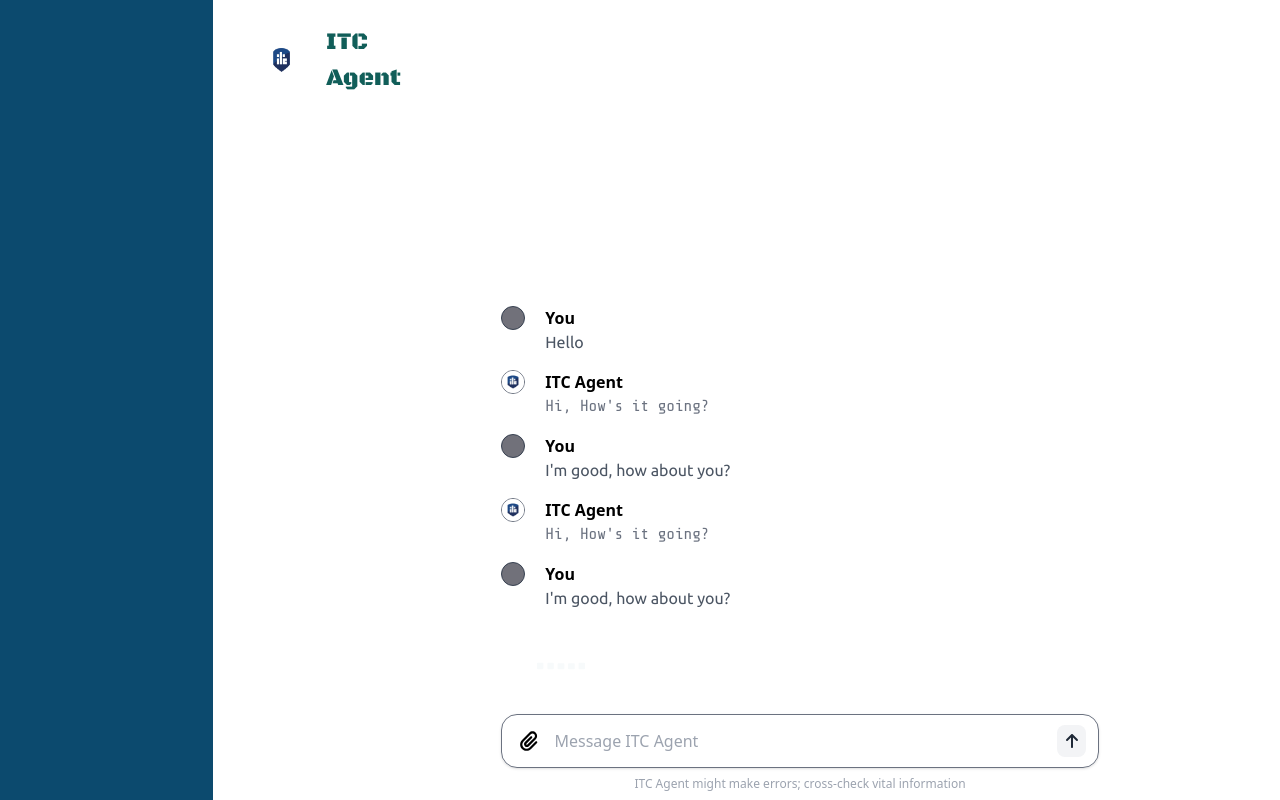
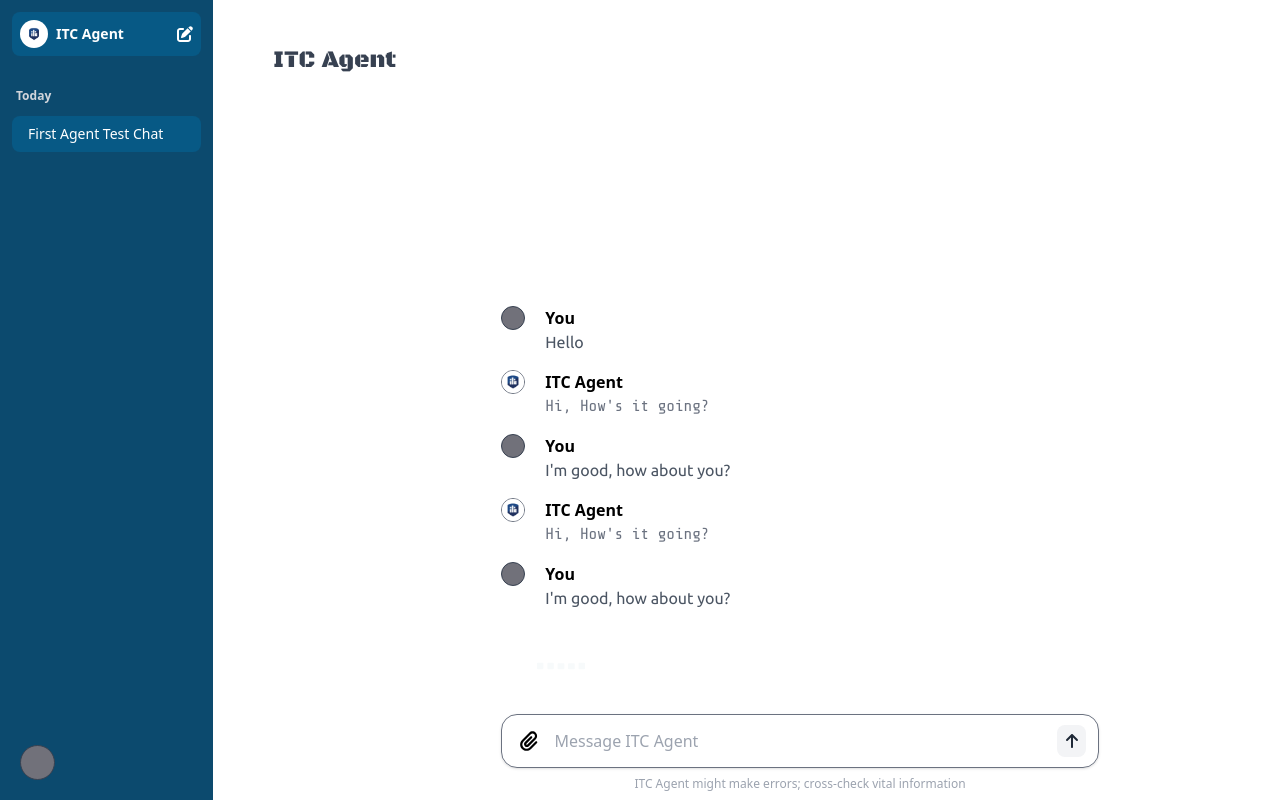
Before and after one commit to KobinaKorankye/itc-chatbot, a React (Vite) app: page /chat in a window 1280 px wide. Built offline with nearby package versions, Linux system fonts and the light colour scheme; no server answers.

Commit message:
UI Looking complete minus signup and functionality

```diff
--- a/src/components/MessageInput.jsx
+++ b/src/components/MessageInput.jsx
@@ -20,7 +20,7 @@ export default function MessageInput({
       >
         <div
           onClick={onAttachClick}
-          className="flex justify-center items-center w-8 h-8 rounded-lg mr-3"
+          className="flex cursor-pointer justify-center items-center w-8 h-8 rounded-lg mr-3"
         >
           <FontAwesomeIcon className="text-black" size="lg" icon={faPaperclip} />
         </div>
@@ -36,7 +36,7 @@ export default function MessageInput({
             onClick={onIconClick}
             className="bg-gray-100 flex justify-center items-center w-8 h-8 rounded-lg"
           >
-            <FontAwesomeIcon className="text-gray-800" size="1x" icon={icon} />
+            <FontAwesomeIcon className="cursor-pointer text-gray-800" size="1x" icon={icon} />
           </div>
         )}
       </div>
--- a/src/pages/Chat.jsx
+++ b/src/pages/Chat.jsx
@@ -5,15 +5,24 @@ import MessageInput from "../components/MessageInput";
 import Loader from "../loader/Loader";
 import UserMessage from "../components/UserMessage";
 import BotMessage from "../components/BotMessage";
-import { faArrowUp } from "@fortawesome/free-solid-svg-icons";
-import { useEffect, useState } from "react";
+import {
+  faArrowUp,
+  faFile,
+  faNoteSticky,
+  faPenClip,
+  faPenToSquare,
+  faStickyNote,
+} from "@fortawesome/free-solid-svg-icons";
+import { useContext, useEffect, useState } from "react";
 import io from "socket.io-client";
+import { FontAwesomeIcon } from "@fortawesome/react-fontawesome";
+import AppContext from "../contexts/AppContext";
 
 const SOCKET_SERVER_URL = "https://itc-bot-backend.onrender.com";
 
 function Chat() {
   const [message, setMessage] = useState("");
-  const [username, setUserName] = useState("Kobina");
+  const {user} = useContext(AppContext);
 
   const [socket, setSocket] = useState(null);
   const [messages, setMessages] = useState([]);
@@ -56,13 +65,46 @@ function Chat() {
   return (
     <div className="flex flex-col h-[100vh] bg-white text-black items-center">
       <div className="w-full h-full flex">
-        <div className="-md:hidden h-full bg-sky-900 w-[20%]"></div>
+        <div className="-md:hidden flex flex-col h-full bg-sky-900 w-[20%]">
+          <div className="flex m-3 p-2 items-center text-sky-100 cursor-pointer bg-sky-800 hover:bg-sky-700 rounded-lg">
+            <div className="bg-white p-1 rounded-full">
+              <img src={ITCLogo} className="h-5 rounded-full" />
+            </div>
+            <div
+              // style={{ fontFamily: "Ubuntu" }}
+              className="text-white font-semibold ml-2 text-sm"
+            >
+              ITC Agent
+            </div>
+
+            <FontAwesomeIcon
+              className="cursor-pointer ml-auto text-white"
+              size="1x"
+              icon={faPenToSquare}
+            />
+          </div>
+
+          <div className="text-xs font-semibold ml-4 text-gray-300 mt-5">
+            Today
+          </div>
+
+          <div className="flex m-3 p-2 items-center text-sky-100 cursor-pointer bg-sky-800 hover:bg-sky-700 rounded-lg">
+            <div className="text-white ml-2 text-sm">First Agent Test Chat</div>
+          </div>
+
+          <div className="flex mt-auto p-5 items-center text-sky-100 cursor-pointer hover:bg-sky-700 rounded-lg">
+            <div className="h-[35px] w-[35px] uppercase flex font-semibold text-white text-lg justify-center items-center rounded-full overflow-hidden border border-gray-700 bg-zinc-500">
+              {user[0]}
+            </div>
+            <div className="ml-2 text-gray-200 text-sm font-semibold">{user}</div>
+          </div>
+        </div>
 
         {/* MOBILE */}
         <div className="md:hidden w-full">
           <div className="w-full h-[15vh] flex items-center pl-10">
-            <div className="ml-5 bg-white p-2 rounded-xl">
-              <img src={ITCLogo} className="h-10 rounded-xl" />
+            <div className="ml-5 bg-white p-2 rounded-full">
+              <img src={ITCLogo} className="h-10 rounded-full" />
             </div>
             {/* <div className="bg-white ml-5 p-2 rounded-xl">
               <img
@@ -71,8 +113,8 @@ function Chat() {
               />
             </div> */}
             <div
-              style={{ fontFamily: "RubikScribble" }}
-              className="text-3xl text-black ml-5 font-semibold"
+              style={{ fontFamily: "BlackOps" }}
+              className="text-[24px] text-gray-700 ml-5 font-semibold"
             >
               ITC Agent
             </div>
@@ -111,9 +153,9 @@ function Chat() {
         {/* WEB */}
         <div className="-md:hidden flex h-full w-full">
           <div className="w-[20%] h-[15vh] flex items-center pl-10">
-            <div className="ml-1 bg-white p-2 rounded-xl">
+            {/* <div className="ml-1 bg-white p-2 rounded-xl">
               <img src={ITCLogo} className="h-10 rounded-xl" />
-            </div>
+            </div> */}
             {/* <div className="bg-white ml-5 p-2 rounded-xl">
               <img
                 src={ChangoLogo}
@@ -122,7 +164,7 @@ function Chat() {
             </div> */}
             <div
               style={{ fontFamily: "BlackOps" }}
-              className="text-[24px] text-teal-800 ml-5 font-semibold"
+              className="text-[24px] text-gray-700 ml-5 font-semibold"
             >
               ITC Agent
             </div>
--- a/src/pages/Landing.jsx
+++ b/src/pages/Landing.jsx
@@ -8,8 +8,10 @@ import AppContext from "../contexts/AppContext";
 
 export default function Landing() {
   const [username, setUsername] = useState("");
+  const [otherLoginClicked, setOtherLoginClicked] = useState(false);
   const [loginClicked, setLoginClicked] = useState(false);
   const [signupClicked, setSignupClicked] = useState(false);
+  const [otherSignupClicked, setOtherSignupClicked] = useState(false);
   const { setUser } = useContext(AppContext);
   const navigate = useNavigate();
 
@@ -40,14 +42,14 @@ export default function Landing() {
           <div className="text-2xl text-slate-200 font-bold">ITC Agent</div>
         </div>
         <div className="flex-1 flex justify-center items-center">
-          <Loader animationName={"itc_agent"} width={300} height={400} />
+          <Loader animationName={"itc_agent"} width={315} height={400} />
         </div>
       </div>
 
-      <div className={`w-2/5 h-[100vh] overflow-hidden`}>
+      <div className={`relative w-2/5 h-[100vh] overflow-hidden`}>
         {/* GET STARTED SECTION */}
         <div
-          className={`relative ${
+          className={`absolute ${
             loginClicked
               ? "top-[100vh]"
               : signupClicked
@@ -75,8 +77,8 @@ export default function Landing() {
         </div>
 
         <div
-          className={`relative ${
-            loginClicked ? "-top-[100vh]" : "-top-[200vh]"
+          className={`absolute ${
+            loginClicked ? "top-0" : "-top-[100vh]"
           } duration-500 flex flex-col w-full h-full items-center py-10`}
         >
           <div className="h-10 w-10 flex justify-center mb-36 items-center rounded-full overflow-hidden border border-gray-500 bg-white">
@@ -97,12 +99,13 @@ export default function Landing() {
             >
               Submit
             </button>
+            <div style={{fontFamily: 'Ubuntu'}} className="text-sm text-center mt-1">Don't have an account? <span onClick={()=>{setSignupClicked(true);}} className="text-sky-800 cursor-pointer hover:text-sky-600">Sign up</span></div>
           </div>
         </div>
 
         <div
-          className={`relative ${
-            signupClicked ? "-top-[200vh]" : "-top-[100vh]"
+          className={`absolute ${
+            signupClicked ? "top-0" : "top-[100vh]"
           } duration-200 flex flex-col w-full h-full justify-center items-center`}
         >
           <div className="text-3xl font-bold">Sign up</div>
```
